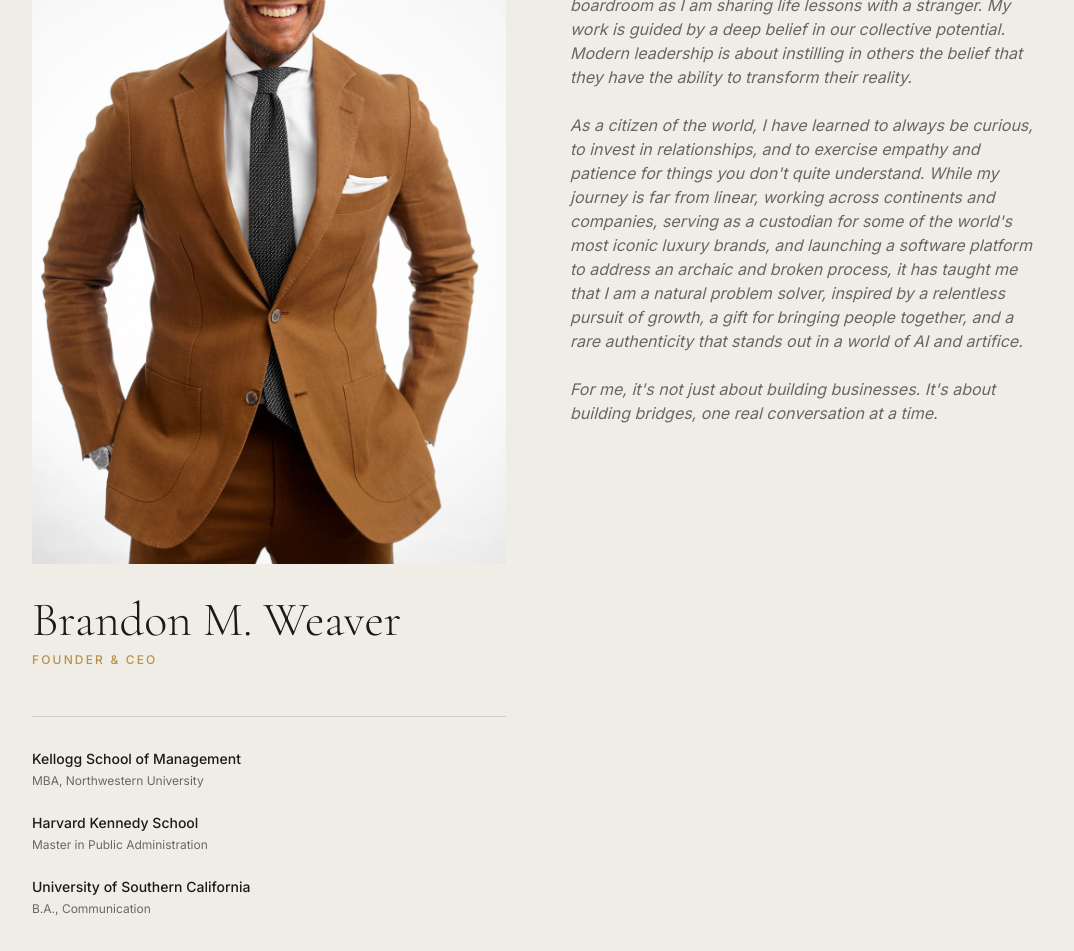
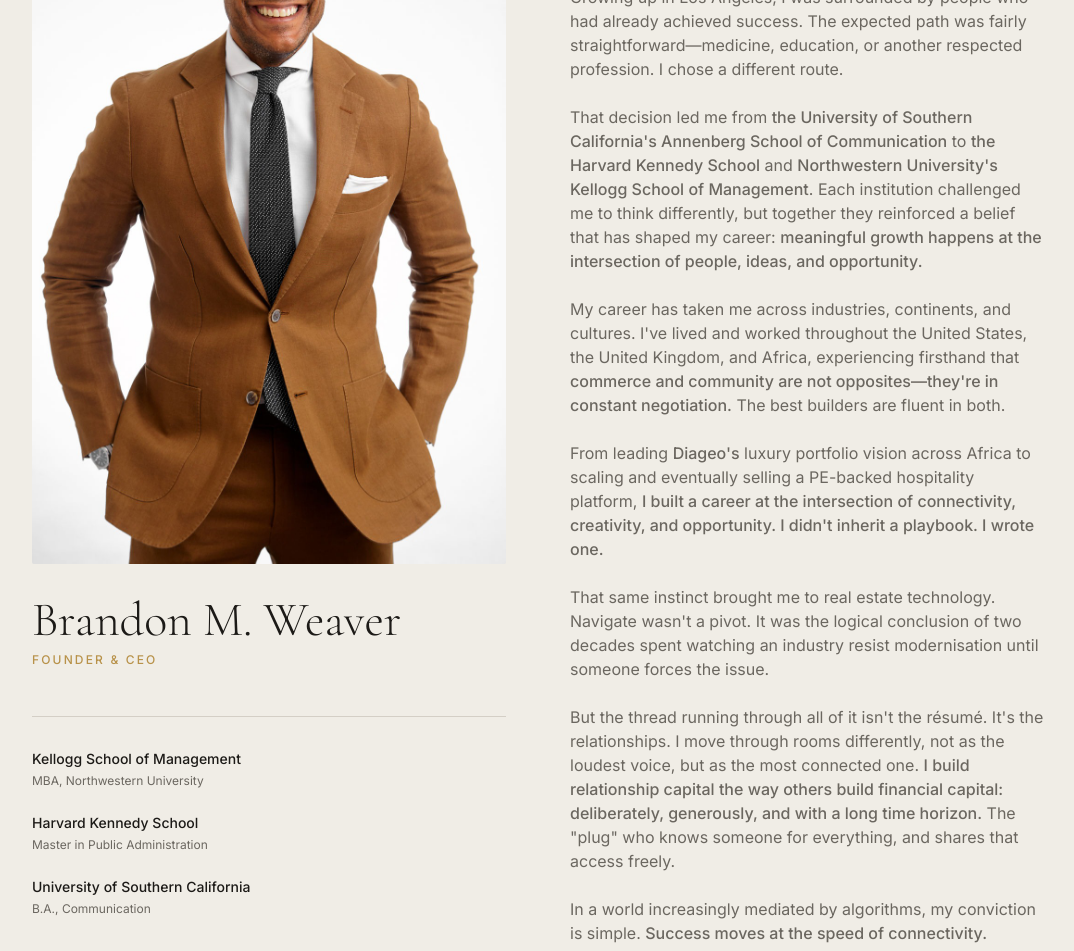
Before and after one commit to letsnavigatebmw/aperture-hospitality, a Next.js app: page /about in a window 1280 px wide. Shown: the part 360-1311 px from the top of the page, without its empty margins (102-1176 px from the left). Built offline with nearby package versions, Linux system fonts and the light colour scheme.

Commit message:
Update About page with full founder narrative: LA upbringing, education journey, career across industries, and connectivity philosophy

```diff
--- a/app/about/page.tsx
+++ b/app/about/page.tsx
@@ -71,19 +71,40 @@ export default function About() {
             </div>
 
             {/* Right column */}
-            <div>
-              <p className="font-display text-2xl md:text-3xl font-light text-brass mb-8">Many Rooms, One Frequency</p>
-              <div className="space-y-6 text-sm md:text-base leading-relaxed text-muted italic">
+            <div className="space-y-6 text-sm md:text-base leading-relaxed text-muted">
+              <h3 className="font-display text-2xl md:text-3xl font-light text-brass">Many Rooms, One Frequency</h3>
+
               <p>
-                  My professional and personal story has been largely shaped by the power of <strong style={{ fontWeight: 400 }}>connectivity</strong>. The inertia that comes from human connection allows me to be as comfortable in a boardroom as I am sharing life lessons with a stranger. My work is guided by a deep belief in our <strong style={{ fontWeight: 400 }}>collective potential</strong>. Modern leadership is about instilling in others the belief that they have the ability to transform their reality.
+                I've spent much of my life trying to answer a simple question: <strong style={{ fontWeight: 500 }}>How do you build something that truly matters?</strong>
               </p>
+
               <p>
-                  As a citizen of the world, I have learned to always be <strong style={{ fontWeight: 400 }}>curious</strong>, to invest in relationships, and to exercise empathy and patience for things you don't quite understand. While my journey is far from linear, working across continents and companies, serving as a custodian for some of the world's most iconic luxury brands, and launching a software platform to address an archaic and broken process, it has taught me that I am a <strong style={{ fontWeight: 400 }}>natural problem solver</strong>, inspired by a <strong style={{ fontWeight: 400 }}>relentless pursuit of growth</strong>, a gift for bringing people together, and a rare authenticity that stands out in a world of AI and artifice.
+                Growing up in Los Angeles, I was surrounded by people who had already achieved success. The expected path was fairly straightforward—medicine, education, or another respected profession. I chose a different route.
               </p>
+
               <p>
-                  For me, it's not just about building businesses. It's about <strong style={{ fontWeight: 400 }}>building bridges</strong>, one real conversation at a time.
+                That decision led me from <strong style={{ fontWeight: 500 }}>the University of Southern California's Annenberg School of Communication</strong> to <strong style={{ fontWeight: 500 }}>the Harvard Kennedy School</strong> and <strong style={{ fontWeight: 500 }}>Northwestern University's Kellogg School of Management</strong>. Each institution challenged me to think differently, but together they reinforced a belief that has shaped my career: <strong style={{ fontWeight: 500 }}>meaningful growth happens at the intersection of people, ideas, and opportunity.</strong>
               </p>
-              </div>
+
+              <p>
+                My career has taken me across industries, continents, and cultures. I've lived and worked throughout the United States, the United Kingdom, and Africa, experiencing firsthand that <strong style={{ fontWeight: 500 }}>commerce and community are not opposites—they're in constant negotiation.</strong> The best builders are fluent in both.
+              </p>
+
+              <p>
+                From leading <strong style={{ fontWeight: 500 }}>Diageo's</strong> luxury portfolio vision across Africa to scaling and eventually selling a PE-backed hospitality platform, <strong style={{ fontWeight: 500 }}>I built a career at the intersection of connectivity, creativity, and opportunity. I didn't inherit a playbook. I wrote one.</strong>
+              </p>
+
+              <p>
+                That same instinct brought me to real estate technology. Navigate wasn't a pivot. It was the logical conclusion of two decades spent watching an industry resist modernisation until someone forces the issue.
+              </p>
+
+              <p>
+                But the thread running through all of it isn't the résumé. It's the relationships. I move through rooms differently, not as the loudest voice, but as the most connected one. <strong style={{ fontWeight: 500 }}>I build relationship capital the way others build financial capital: deliberately, generously, and with a long time horizon.</strong> The "plug" who knows someone for everything, and shares that access freely.
+              </p>
+
+              <p>
+                In a world increasingly mediated by algorithms, my conviction is simple. <strong style={{ fontWeight: 500 }}>Success moves at the speed of connectivity.</strong>
+              </p>
             </div>
           </div>
         </div>
```
Lines whose indentation alone changed are shown as unchanged.
